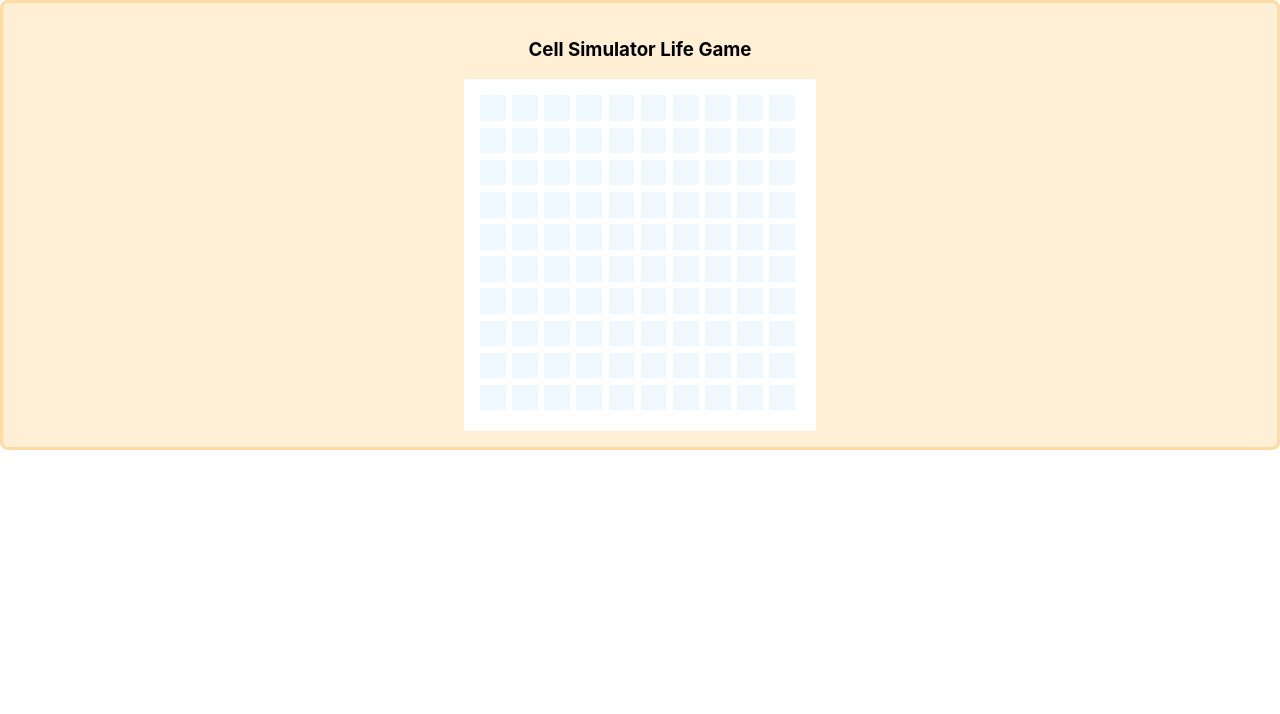
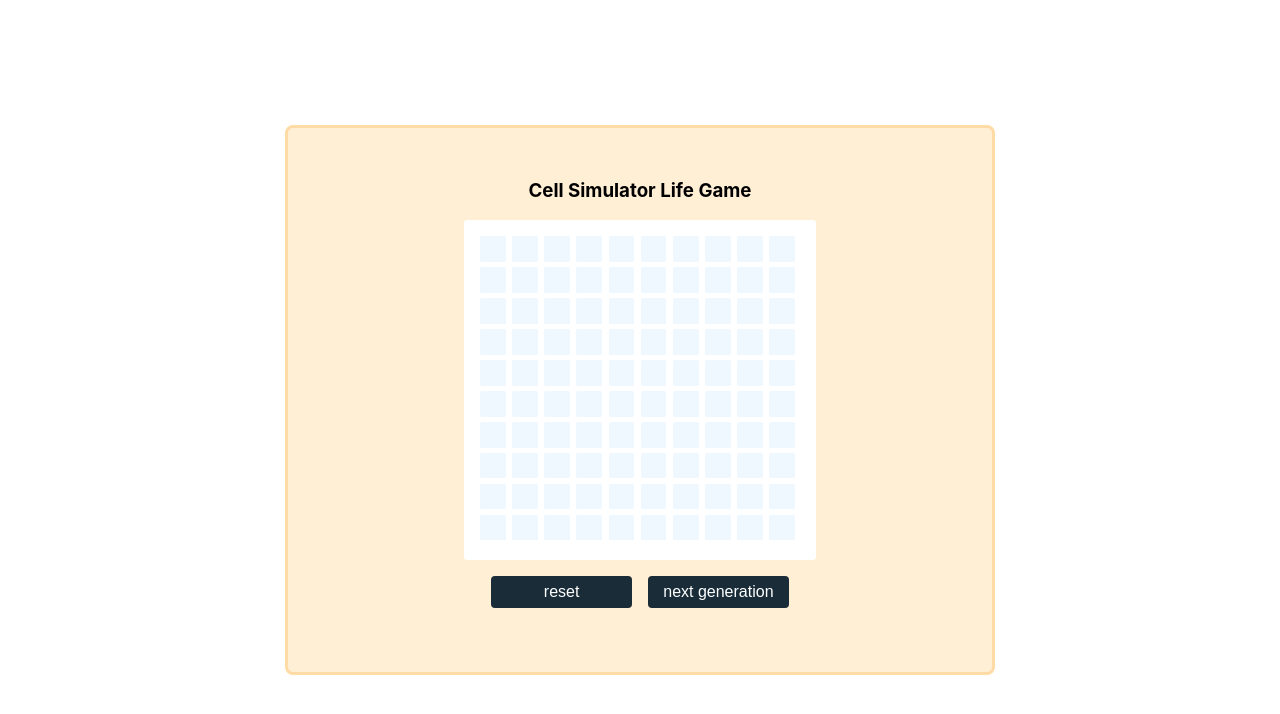
Before and after one commit to teddyliangfh/life_game, a React (Create React App) app: page / in a window 1280 px wide. Shown: the top 714 px of the page. Built offline with nearby package versions, Linux system fonts and the light colour scheme.

Commit message:
ad dbutton and  reset func

```diff
--- a/public/index.html
+++ b/public/index.html
@@ -28,7 +28,7 @@
   </head>
   <body>
     <noscript>You need to enable JavaScript to run this app.</noscript>
-    <div id="root"></div>
+    <div id="root" style="height: 100%"></div>
     <!--
       This HTML file is a template.
       If you open it directly in the browser, you will see an empty page.
--- a/src/App.css
+++ b/src/App.css
@@ -1,3 +1,7 @@
 .App {
   text-align: center;
+  height: 100%;
+  display: flex;
+  align-items: center;
+  justify-content: center;
 }
--- a/src/components/game.tsx
+++ b/src/components/game.tsx
@@ -5,12 +5,14 @@ import Cell from '../components/cell';
 const StyledGameBox = styled.div`
   display: flex;
   flex-direction: column;
-  padding: 1em 2em;
+  padding: 2em 2em;
   background: papayawhip;
   border: 3px solid #ffdba5;
-  border-radius: 0.5em;
-  margin-bottom: 1em;
-  > .game-area {
+  width: 40em;
+  height: 30em;
+  margin: auto;
+  border-radius: .5em;
+  .game-area {
     width: 20em;
     height: 20em;
     background: #fff;
@@ -20,6 +22,7 @@ const StyledGameBox = styled.div`
     padding: 1em;
     grid-template-columns: repeat(10, auto);
     margin: auto;
+    border-radius: 0.2em;
   }
   .game-cell {
     width: 1.6em;
@@ -33,9 +36,26 @@ const StyledGameBox = styled.div`
     cursor: pointer;
     position: relative;
   }
-  .game-cell:hover {
-    background-color: rgb(85, 112, 134);
+  .button-area {
+    padding-top: 1em;
+    margin-bottom: 2em;
   }
+`;
+const Button = styled.button`
+   color: #fff;
+    height: 2em;
+    font-size: 1em;
+    width: 8.8em;
+    background-color: rgb(25, 44, 56);
+    border-radius: 0.25rem;
+    border: 1px solid transparent;
+    display: inline-flex;
+    align-items: center;
+    justify-content: center;
+    margin-left: 0.5em;
+    margin-right: 0.5em;
+    cursor: pointer;
+    user-select: none;
 `;
 interface StateType {
   cellsArr: any[];
@@ -83,7 +103,10 @@ class Game extends React.Component {
       return item
     })
     this.setState({ cellsArr: upDatedCellArray });
+  }
 
+  resetCells() {
+    this.initGameData();
   }
 
   render() {
@@ -111,6 +134,16 @@ class Game extends React.Component {
             );
           })}
         </div>
+        <div className="button-area" >
+          <Button onClick={() => { this.resetCells() }}>
+            reset
+          </Button>
+          <Button>
+            next generation
+          </Button>
+        </div>
+
+
       </StyledGameBox>
     );
   }
--- a/src/index.css
+++ b/src/index.css
@@ -1,13 +1,17 @@
+html {
+  height: 100%;
+}
 body {
+  height: 100%;
   margin: 0;
-  font-family: -apple-system, BlinkMacSystemFont, 'Segoe UI', 'Roboto', 'Oxygen',
-    'Ubuntu', 'Cantarell', 'Fira Sans', 'Droid Sans', 'Helvetica Neue',
+  font-family: -apple-system, BlinkMacSystemFont, "Segoe UI", "Roboto", "Oxygen",
+    "Ubuntu", "Cantarell", "Fira Sans", "Droid Sans", "Helvetica Neue",
     sans-serif;
   -webkit-font-smoothing: antialiased;
   -moz-osx-font-smoothing: grayscale;
 }
 
 code {
-  font-family: source-code-pro, Menlo, Monaco, Consolas, 'Courier New',
+  font-family: source-code-pro, Menlo, Monaco, Consolas, "Courier New",
     monospace;
 }
```
